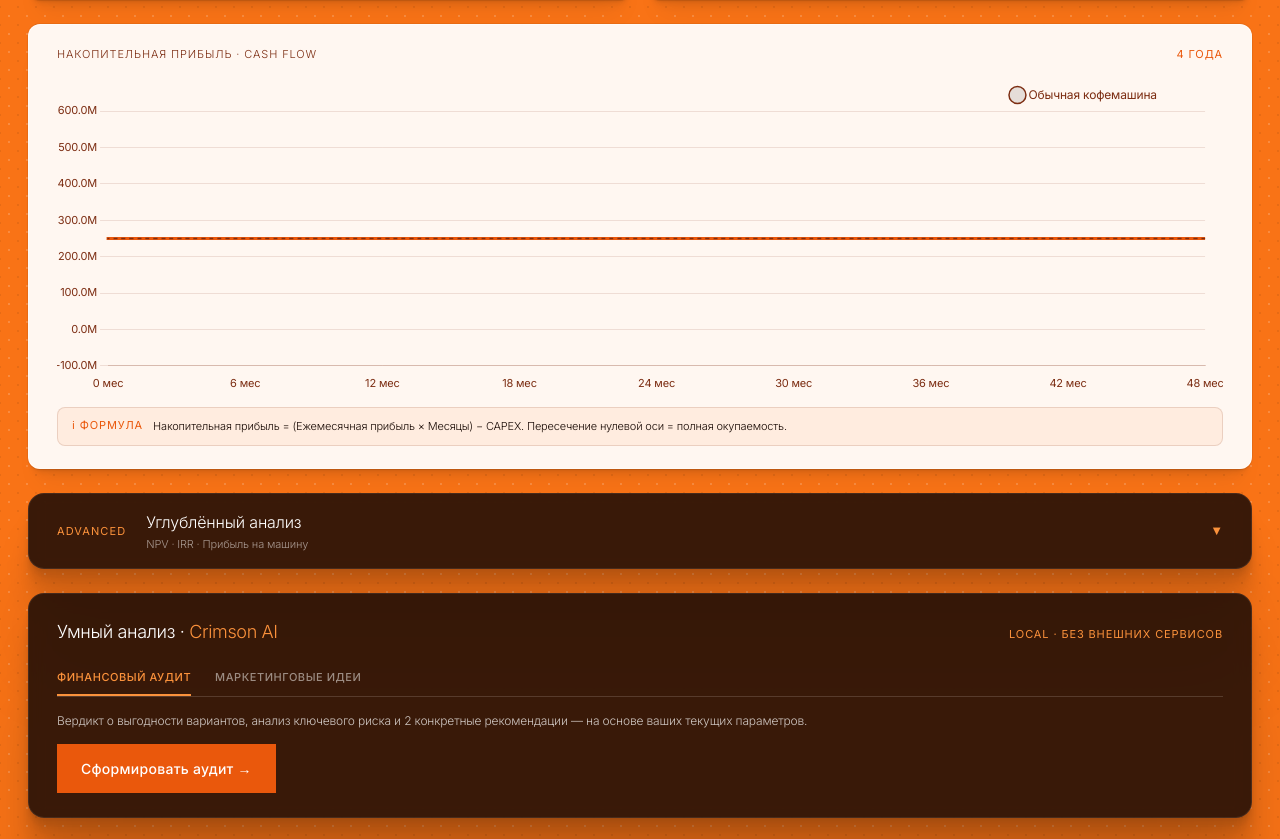
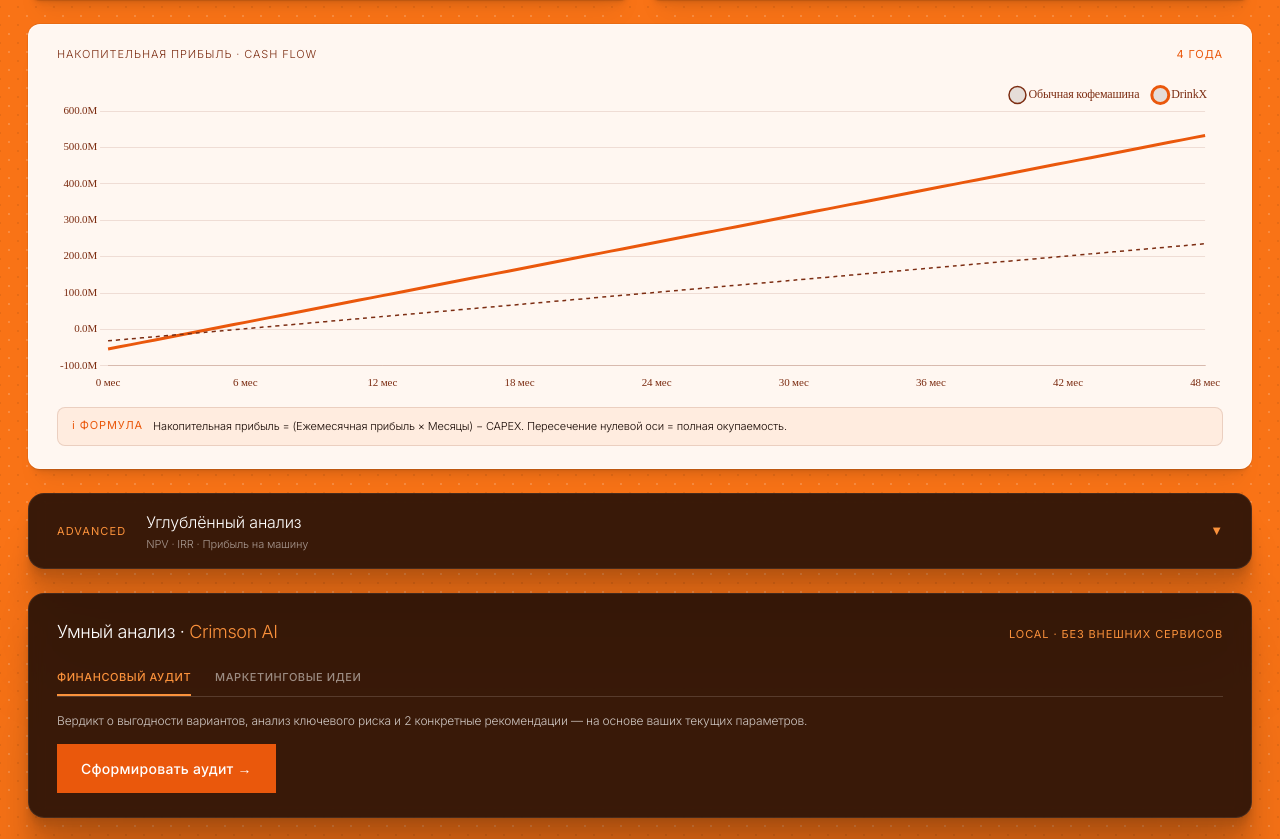
Before and after one commit to GlobalSasha/drinkx-calculator, a plain HTML site: page index-ares.html in a window 1280 px wide. Shown: the part 2171-3010 px from the top of the page. Drawn offline with nearby package versions, Linux system fonts and the light colour scheme.

Commit message:
Fix chart rendering as flat horizontal line
chart.update('none') skipped Y-axis scale recompute when data jumped from the all-zero init state to the real -54M..533M range, so Chart.js kept the stale 0-0 scale and flattened both datasets into a single horizontal line. Disabling animation in config and dropping 'none' keeps updates instant while forcing scales to recompute on every data change.

Co-Authored-By: Claude Opus 4.7 <noreply@anthropic.com>

```diff
--- a/index-ares.html
+++ b/index-ares.html
@@ -788,6 +788,7 @@ function initChart() {
     options: {
       responsive: true,
       maintainAspectRatio: false,
+      animation: false,
       interaction: { mode: 'index', intersect: false },
       plugins: {
         legend: {
@@ -844,7 +845,7 @@ function updateChart(sm, dm) {
     chart.data.datasets[0].data[i] = Math.round(sm.profitPark * i - sm.capexTotal);
     chart.data.datasets[1].data[i] = Math.round(dm.profitPark * i - dm.capexTotal);
   }
-  chart.update('none');
+  chart.update();
 }
 
 /* ═══════════════════════════════════════════════════════════
```
Also changed, not shown: index-nexus.html (+2 -1 lines), index.html (+2 -1 lines).
